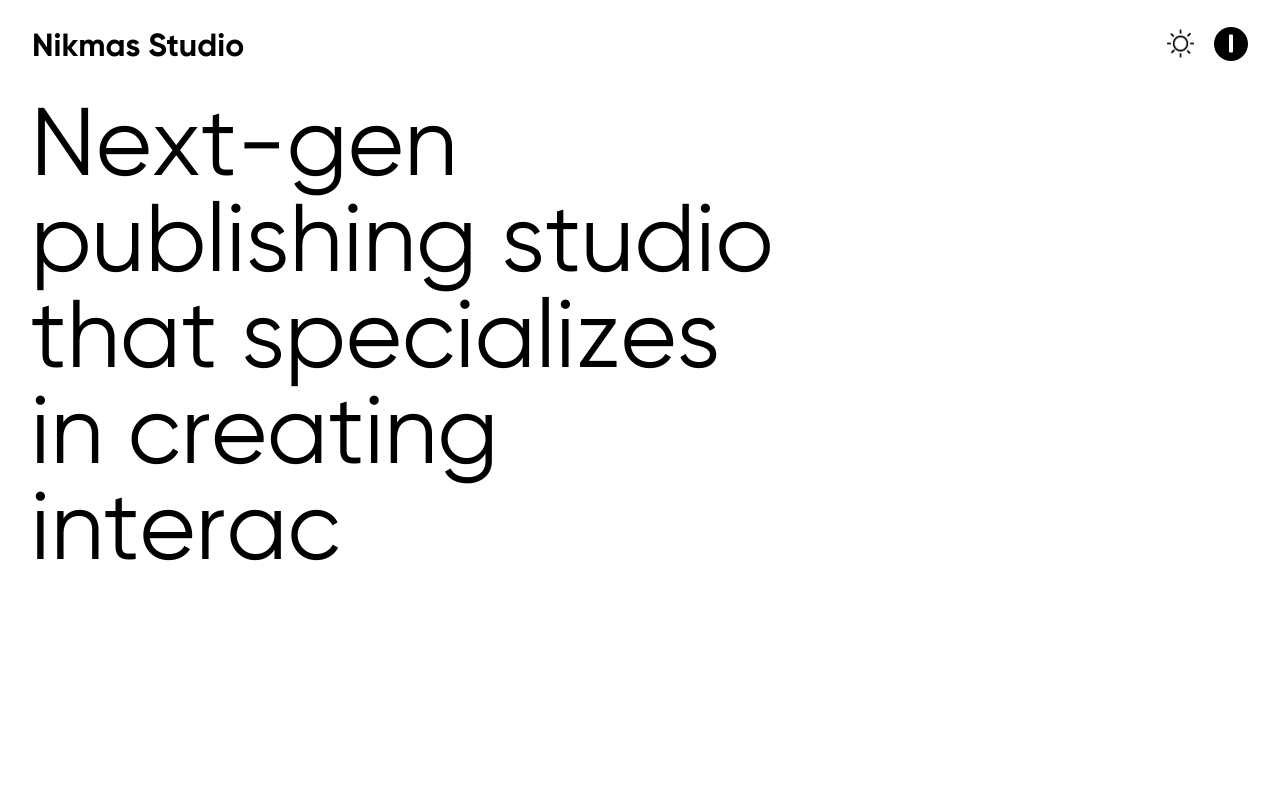
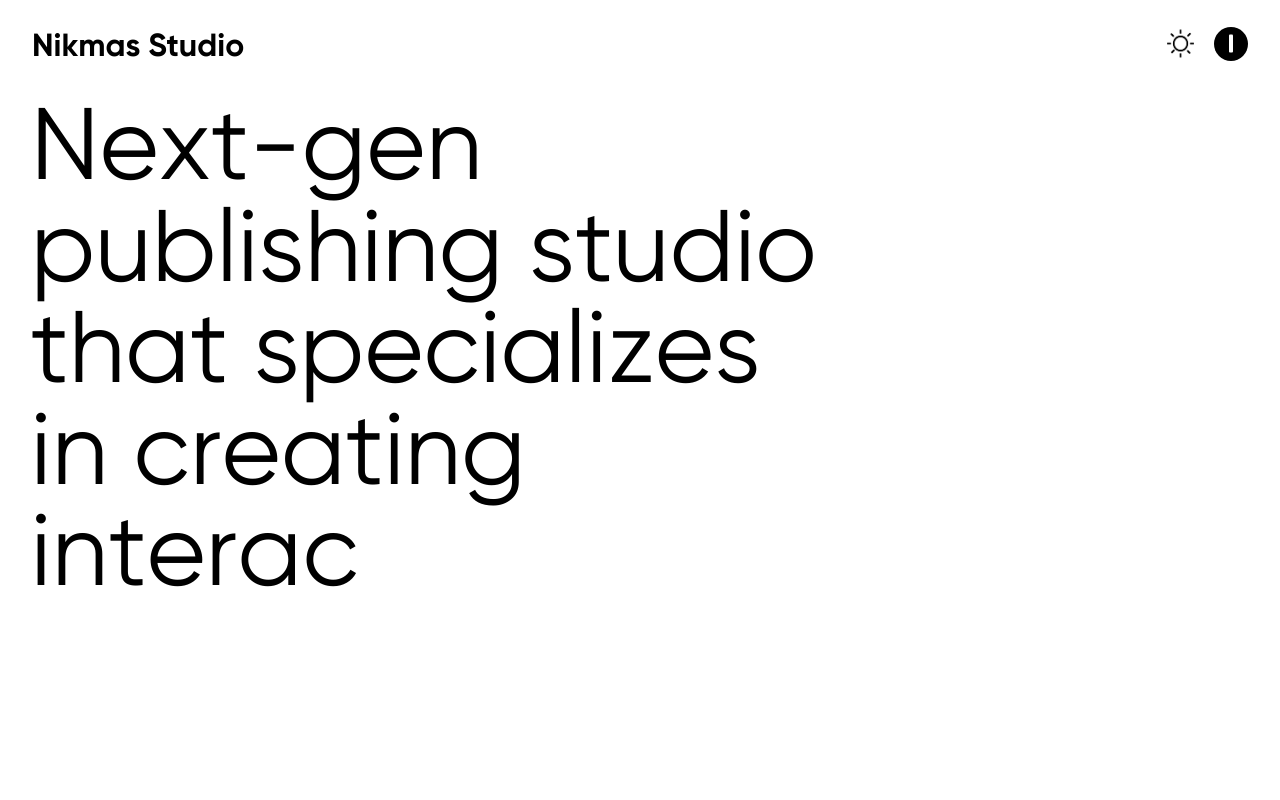
Before and after one commit to Nikmas-Studio/frontend, a Next.js app: page / in a window 1280 px wide. Shown: the top 800 px of the page. Built offline with nearby package versions, Linux system fonts and the light colour scheme.

Commit message:
correct intro height

```diff
--- a/components/modules/IntroSection.tsx
+++ b/components/modules/IntroSection.tsx
@@ -212,7 +212,7 @@ function IntroSection(): ReactElement {
           aria-hidden='true'
           className='translate-x-[-1.5px]  translate-y-[-4px]  select-none
                      text-[11.5vw] leading-none
-                     text-black sm:text-[clamp(1px,12vh,min(122px,9vw))]
+                     text-black sm:text-[clamp(1px,12.7vh,min(122px,9vw))]
                    dark:text-white'
         >
           <IntroDescrLine text='Next-gen' dataElement='studio-intro-next-gen' />
@@ -252,7 +252,7 @@ function IntroSection(): ReactElement {
         <div
           ref={spineRef}
           data-element='studio-intro-spine'
-          className='hidden  h-[clamp(1px,69vh,min(700px,51.7vw))]  w-[clamp(1px,7.7vh,min(66px,6vw))]
+          className='hidden  h-[clamp(1px,72.8vh,min(700px,51.7vw))]  w-[clamp(1px,7.7vh,min(66px,6vw))]
                      translate-x-[300px]
                      rounded-[1.3vw]  bg-black  sm:block
                      xl:rounded-[1vw]  2xl:rounded-[15px]
```
